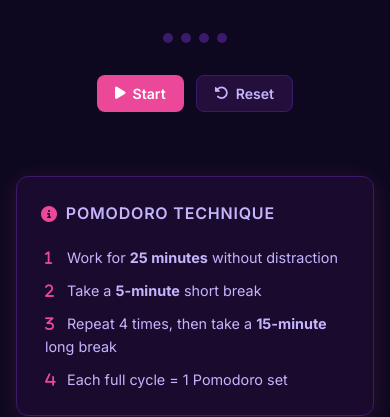
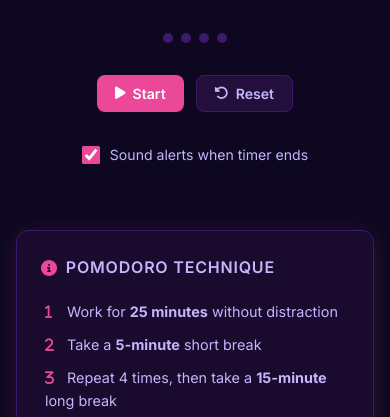
Before and after one commit to ghadigaad/wagti, a Flask app: page /focus in a window 390 px wide. Shown: the part 525-942 px from the top of the page. Run offline with Flask 3, Linux system fonts and the light colour scheme; the visitor is signed in with stand-in values (Sample User, id 1).

Commit message:
feat: louder focus timer alerts and related UX tweaks

```diff
--- a/i18n.py
+++ b/i18n.py
@@ -135,6 +135,7 @@ _MSG: dict[str, dict[str, str]] = {
     "focus.pause": {"en": "Pause", "ar": "إيقاف مؤقت"},
     "focus.resume": {"en": "Resume", "ar": "استئناف"},
     "focus.reset": {"en": "Reset", "ar": "إعادة"},
+    "focus.sound_alerts": {"en": "Sound alerts when timer ends", "ar": "تنبيه صوتي عند انتهاء المؤقت"},
     "focus.alert": {"en": "You left the focus session! Stay on track.", "ar": "غادرت جلسة التركيز! التزم بالمسار."},
     "focus.tips_title": {"en": "Pomodoro Technique", "ar": "تقنية بومودورو"},
     "focus.tip1": {"en": "Work for", "ar": "اعمل لمدة"},
--- a/static/css/style.css
+++ b/static/css/style.css
@@ -558,6 +558,23 @@ select.form-control option { background: var(--bg-card2); }
 
 .timer-controls { display: flex; gap: 12px; flex-wrap: wrap; justify-content: center; }
 
+.focus-sound-option {
+  display: flex;
+  align-items: center;
+  gap: 10px;
+  font-size: 0.88rem;
+  color: var(--text-muted);
+  cursor: pointer;
+  user-select: none;
+}
+
+.focus-sound-option input {
+  width: 18px;
+  height: 18px;
+  accent-color: var(--primary);
+  cursor: pointer;
+}
+
 .timer-mode-btns { display: flex; gap: 8px; }
 
 .timer-mode-btn {
--- a/static/js/focus.js
+++ b/static/js/focus.js
@@ -24,6 +24,86 @@ function makeModes() {
 }
 
 let MODES = {};
+
+const STORAGE_SOUND_OFF = "sf_focus_sound_off";
+
+/** Peak gain for completion tones (~2x prior ~0.1); keep below ~0.35 to limit clipping. */
+const FOCUS_SOUND_PEAK = 0.24;
+const FOCUS_SOUND_PEAK_HIGH = 0.3;
+
+function focusSoundMuted() {
+  try {
+    return localStorage.getItem(STORAGE_SOUND_OFF) === "1";
+  } catch (e) {
+    return false;
+  }
+}
+
+function setFocusSoundMuted(off) {
+  try {
+    if (off) localStorage.setItem(STORAGE_SOUND_OFF, "1");
+    else localStorage.removeItem(STORAGE_SOUND_OFF);
+  } catch (e) {}
+}
+
+let audioCtx = null;
+
+function ensureAudioContext() {
+  if (!audioCtx) {
+    const AC = window.AudioContext || window.webkitAudioContext;
+    if (!AC) return null;
+    audioCtx = new AC();
+  }
+  return audioCtx;
+}
+
+function resumeAudioContextIfNeeded() {
+  const ctx = ensureAudioContext();
+  if (!ctx) return Promise.resolve();
+  if (ctx.state === "suspended") return ctx.resume().catch(() => {});
+  return Promise.resolve();
+}
+
+/** Short sine blip; delayFromNow is seconds after currentTime when scheduled. */
+function playTone(freq, duration, delayFromNow, peakGain = FOCUS_SOUND_PEAK) {
+  const ctx = ensureAudioContext();
+  if (!ctx || focusSoundMuted()) return;
+  const osc = ctx.createOscillator();
+  const gain = ctx.createGain();
+  osc.type = "sine";
+  osc.frequency.value = freq;
+  osc.connect(gain);
+  gain.connect(ctx.destination);
+  const t0 = ctx.currentTime + delayFromNow;
+  gain.gain.setValueAtTime(0.0001, t0);
+  gain.gain.linearRampToValueAtTime(peakGain, t0 + 0.018);
+  gain.gain.linearRampToValueAtTime(0.0001, t0 + duration);
+  osc.start(t0);
+  osc.stop(t0 + duration + 0.03);
+}
+
+/** Pomodoro finished — rising triad (take a break). */
+function playFocusSessionCompleteSound() {
+  if (focusSoundMuted()) return;
+  resumeAudioContextIfNeeded().then(() => {
+    if (focusSoundMuted()) return;
+    if (!ensureAudioContext()) return;
+    playTone(523.25, 0.17, 0, FOCUS_SOUND_PEAK);
+    playTone(659.25, 0.17, 0.2, FOCUS_SOUND_PEAK);
+    playTone(783.99, 0.21, 0.4, FOCUS_SOUND_PEAK_HIGH);
+  });
+}
+
+/** Break finished — lower two-tone signal (back to focus). */
+function playBreakCompleteSound() {
+  if (focusSoundMuted()) return;
+  resumeAudioContextIfNeeded().then(() => {
+    if (focusSoundMuted()) return;
+    if (!ensureAudioContext()) return;
+    playTone(392, 0.22, 0, FOCUS_SOUND_PEAK);
+    playTone(523.25, 0.26, 0.3, FOCUS_SOUND_PEAK_HIGH);
+  });
+}
 
 /* ─── State ──────────────────────────────────────────────────────────────────── */
 let currentMode = "pomodoro";
@@ -62,6 +142,14 @@ document.addEventListener("DOMContentLoaded", () => {
   updateSessionStats();
   requestNotificationPermission();
 
+  var soundToggle = document.getElementById("focus-sound-toggle");
+  if (soundToggle) {
+    soundToggle.checked = !focusSoundMuted();
+    soundToggle.addEventListener("change", function () {
+      setFocusSoundMuted(!soundToggle.checked);
+    });
+  }
+
   document.addEventListener("visibilitychange", () => {
     if (document.hidden && running && currentMode === "pomodoro") {
       showAlert(true);
@@ -95,6 +183,7 @@ function setMode(mode) {
 
 function startTimer() {
   if (running) return;
+  resumeAudioContextIfNeeded();
   running = true;
   document.getElementById("btn-start").style.display = "none";
   document.getElementById("btn-pause").style.display = "inline-flex";
@@ -158,6 +247,7 @@ function onTimerComplete() {
     updateDots();
     updateSessionStats();
 
+    playFocusSessionCompleteSound();
     notify(I("focus_notify_pomo_title"), I("focus_notify_pomo_body"));
     toast(I("focus_toast_pomo_done"), "success");
 
@@ -167,6 +257,7 @@ function onTimerComplete() {
       setTimeout(() => setMode("short"), 1000);
     }
   } else {
+    playBreakCompleteSound();
     notify(I("focus_notify_break_title"), I("focus_notify_break_body"));
     toast(I("focus_toast_break_done"), "info");
     setTimeout(() => setMode("pomodoro"), 1000);
--- a/templates/base.html
+++ b/templates/base.html
@@ -142,18 +142,29 @@
     (function() {
       var hamburger = document.getElementById("nav-hamburger");
       var navLinks  = document.getElementById("nav-links");
-      if (!hamburger || !navLinks) return;
-      hamburger.addEventListener("click", function() {
-        navLinks.classList.toggle("nav-open");
-        hamburger.querySelector("i").className =
-          navLinks.classList.contains("nav-open") ? "fa-solid fa-xmark" : "fa-solid fa-bars";
-      });
-      navLinks.querySelectorAll("a").forEach(function(a) {
-        a.addEventListener("click", function() {
-          navLinks.classList.remove("nav-open");
-          hamburger.querySelector("i").className = "fa-solid fa-bars";
+      function closeNav() {
+        if (!navLinks || !hamburger) return;
+        navLinks.classList.remove("nav-open");
+        var ic = hamburger.querySelector("i");
+        if (ic) ic.className = "fa-solid fa-bars";
+      }
+      if (hamburger && navLinks) {
+        hamburger.addEventListener("click", function() {
+          navLinks.classList.toggle("nav-open");
+          var ic = hamburger.querySelector("i");
+          if (ic) {
+            ic.className =
+              navLinks.classList.contains("nav-open") ? "fa-solid fa-xmark" : "fa-solid fa-bars";
+          }
         });
-      });
+        navLinks.querySelectorAll("a").forEach(function(a) {
+          a.addEventListener("click", closeNav);
+        });
+      }
+      var localeNavBtn = document.getElementById("locale-toggle");
+      if (localeNavBtn) localeNavBtn.addEventListener("click", closeNav);
+      var themeNavBtn = document.getElementById("theme-toggle");
+      if (themeNavBtn) themeNavBtn.addEventListener("click", closeNav);
     })();
   </script>
 </body>
--- a/templates/focus.html
+++ b/templates/focus.html
@@ -46,6 +46,11 @@
     </button>
   </div>
 
+  <label class="focus-sound-option">
+    <input type="checkbox" id="focus-sound-toggle" checked />
+    <span>{{ t('focus.sound_alerts') }}</span>
+  </label>
+
   <div class="focus-alert" id="focus-alert" style="display:none;">
     <i class="fa-solid fa-triangle-exclamation"></i>
     <span>{{ t('focus.alert') }}</span>
--- a/templates/landing.html
+++ b/templates/landing.html
@@ -63,7 +63,7 @@
   </div>
 </div>
 
-<div class="landing-features">
+<div class="landing-features" id="features">
   <h2 class="landing-section-title">{{ t('landing.features_title') }}</h2>
   <div class="features-grid">
     <div class="feature-card">
```
Also changed, not shown: other parts of static/css/style.css (+59 -10 lines).
